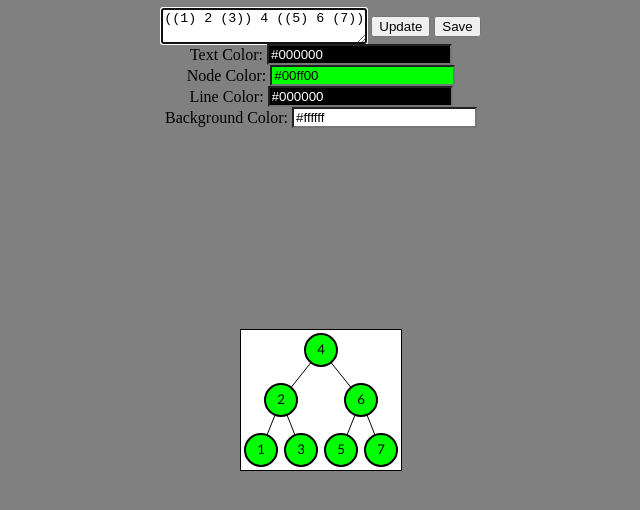
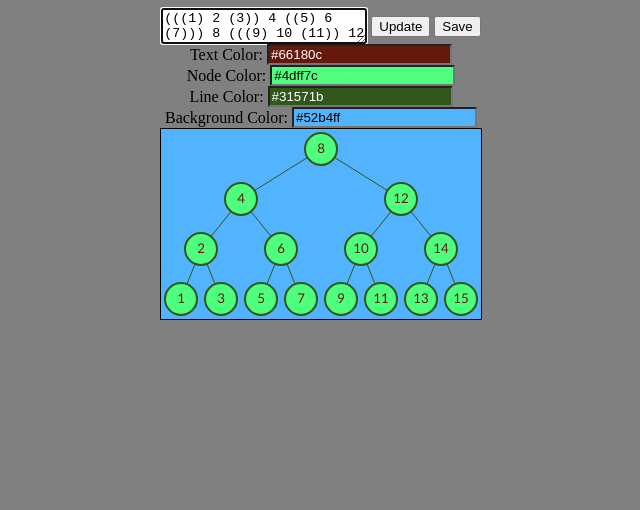
Before and after one commit to Duta/420blazeit, a plain HTML site: page index.html in a window 1280 px wide. Shown: the whole page, without its empty margins (319-959 px from the left). Drawn offline with Linux system fonts and the light colour scheme.

Commit message:
Layout change, different example

```diff
--- a/index.html
+++ b/index.html
@@ -11,12 +11,6 @@
       width: 200px;
     }
     #treescanvas {
-      position: absolute;
-      top: 0;
-      bottom: 0;
-      left: 0;
-      right: 0;
-      margin: auto;
       border: 1px solid black;
     }
     .centeringdiv {
@@ -35,7 +29,7 @@
 </head>
 <body>
   <div class='centeringdiv'>
-    <textarea autofocus id='inputfield'>((1) 2 (3)) 4 ((5) 6 (7))</textarea>
+    <textarea autofocus id='inputfield'>(((1) 2 (3)) 4 ((5) 6 (7))) 8 (((9) 10 (11)) 12 ((13) 14 (15)))</textarea>
     <button id='updatebutton'>Update</button>
     <button id='savebutton'>Save</button>
   </div>
@@ -55,9 +49,11 @@
     <label for='bgcolor'>Background Color:</label>
     <input class='color {hash:true,caps:false,pickerFaceColor:"transparent",pickerFace:3,pickerBorder:0,pickerInsetColor:"black"}' id='bgcolor'>
   </div>
-  <canvas id='treescanvas'>
-    Your browser isn't supported - please
-    consider upgrading. Trust me, it's worth it.
-  </canvas>
+  <div class='centeringdiv'>
+    <canvas id='treescanvas'>
+      Your browser isn't supported - please
+      consider upgrading. Trust me, it's worth it.
+    </canvas>
+  </div>
 </body>
 </html>
--- a/trees.js
+++ b/trees.js
@@ -285,10 +285,10 @@ window.onload = function() {
     Trees.bgColor = '#' + this.color;
     return update(trees);
   };
-  textColorPicker.color.fromString('000000');
-  nodeColorPicker.color.fromString('00ff00');
-  lineColorPicker.color.fromString('000000');
-  bgColorPicker.color.fromString('ffffff');
+  textColorPicker.color.fromString('66180c');
+  nodeColorPicker.color.fromString('4dff7c');
+  lineColorPicker.color.fromString('31571b');
+  bgColorPicker.color.fromString('52b4ff');
   textColorPicker.onchange();
   nodeColorPicker.onchange();
   lineColorPicker.onchange();
```
Also changed, not shown: 1 other file.
